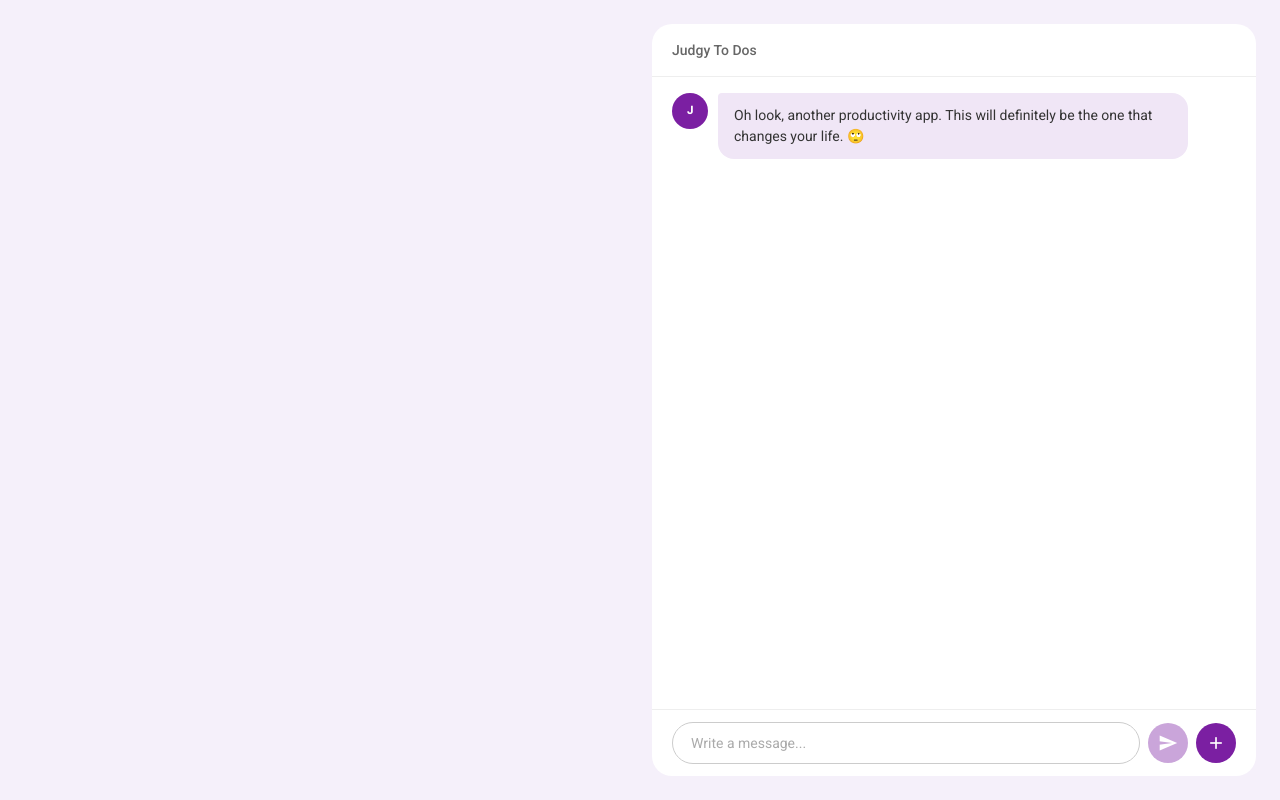
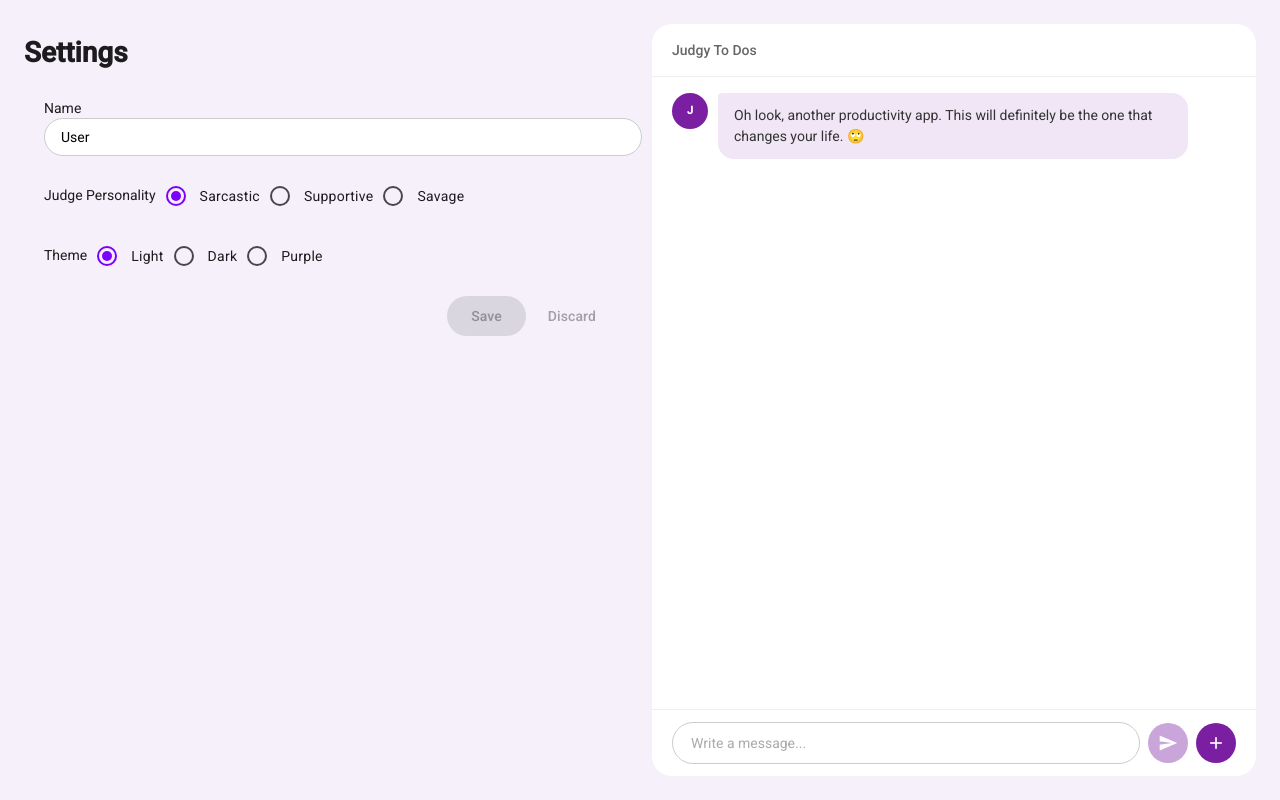
Before and after one commit to monik182/judgy-todo, an Angular app: page /settings in a window 1280 px wide. Before the commit this address led to /. Built offline with nearby package versions, Linux system fonts and the light colour scheme.

Commit message:
create settings component

```diff
--- a/src/app/app.routes.ts
+++ b/src/app/app.routes.ts
@@ -7,4 +7,9 @@ export const routes: Routes = [
     loadComponent: () =>
       import('./features/todos/todo.component').then((m) => m.TodoComponent),
   },
+  {
+    path: 'settings',
+    loadComponent: () =>
+      import('./features/settings/settings.component').then((m) => m.SettingsComponent),
+  },
 ];
--- /dev/null
+++ b/src/app/features/settings/settings-form.component.ts
@@ -0,0 +1,139 @@
+import { ChangeDetectionStrategy, Component, effect, inject, input, output, signal } from '@angular/core';
+import { form, required, FormField, FormRoot } from '@angular/forms/signals';
+import { SettingsData } from './settings.model';
+import { MatButtonModule } from '@angular/material/button';
+import { MatRadioModule } from '@angular/material/radio';
+
+@Component({
+  selector: 'app-settings-form',
+  imports: [FormField, FormRoot, MatButtonModule, MatRadioModule],
+  changeDetection: ChangeDetectionStrategy.OnPush,
+  template: `
+    <div class="settings-form">
+      <form [formRoot]="settingsForm">
+        <div class="form-field">
+          <label>
+            <span>Name</span>
+            <input type="text" [formField]="settingsForm.name" />
+          </label>
+        </div>
+
+        <div class="form-field">
+          <label>
+            <span>Judge Personality</span>
+            <mat-radio-group aria-label="Judge Personality" [formField]="settingsForm.judgePersonality">
+              <mat-radio-button value="sarcastic">Sarcastic</mat-radio-button>
+              <mat-radio-button value="supportive">Supportive</mat-radio-button>
+              <mat-radio-button value="savage">Savage</mat-radio-button>
+            </mat-radio-group>
+          </label>
+        </div>
+
+        <div class="form-field">
+          <label>
+            <span>Theme</span>
+            <mat-radio-group aria-label="Theme" [formField]="settingsForm.theme">
+              <mat-radio-button value="light">Light</mat-radio-button>
+              <mat-radio-button value="dark">Dark</mat-radio-button>
+              <mat-radio-button value="purple">Purple</mat-radio-button>
+            </mat-radio-group>
+          </label>
+        </div>
+
+        <div class="form-actions">
+          <button matButton="filled" type="submit" [disabled]="settingsForm().invalid() || !settingsForm().touched()">Save</button>
+          <button matButton="text" [disabled]="settingsForm().invalid() || !settingsForm().touched()" (click)="onDiscard()">Discard</button>
+        </div>
+      </form>
+      @if (settingsForm.name().invalid() && settingsForm.name().touched()) {
+      <div class="error">
+        @for (error of settingsForm.name().errors(); track error.kind) {
+          <span>{{ error.message }}</span>
+        }
+      </div>
+    }
+    </div>
+  `,
+  styles: `
+
+  .settings-form {
+    padding: 0 20px;
+  }
+    .error {
+      color: red;
+      font-size: 12px;
+      margin-top: 4px;
+      text-align: left;
+    }
+
+    .form-field {
+      display: flex;
+      flex-direction: column;
+      gap: 10px;
+    }
+
+    input {
+      outline: none;
+      width: 100%;
+      font-size: 14px;
+      font-family: inherit;
+      background: transparent;
+      flex: 1;
+      border: 1.5px solid #ccc;
+      border-radius: 24px;
+      padding: 10px 16px;
+      background: white;
+    }
+
+    form {
+      flex: 1;
+      display: flex;
+      flex-direction: column;
+      gap: 20px;
+      height: 100%;
+    }
+
+    .form-actions {
+      display: flex;
+      gap: 10px;
+      justify-content: flex-end;
+    }
+  `
+})
+export class SettingsFormComponent {
+
+  settingsOutput = output<SettingsData>();
+  initialValues = input<SettingsData>();
+  settingsModel = signal<SettingsData>({ name: '', judgePersonality: 'sarcastic', theme: 'light' });
+  settingsForm = form(this.settingsModel, (fieldPath) => {
+    required(fieldPath.name, { message: 'Name is required' });
+    required(fieldPath.judgePersonality, { message: 'Judge personality is required' });
+    required(fieldPath.theme, { message: 'Theme is required' });
+  }, {
+    submission: {
+      action: async (field) => {
+        this.settingsOutput.emit(field().value());
+      }
+    }
+  });
+
+  constructor() {
+    effect(() => {
+      this.settingsModel.set({
+        name: this.initialValues()?.name || '',
+        judgePersonality: this.initialValues()?.judgePersonality || 'sarcastic',
+        theme: this.initialValues()?.theme || 'light'
+      });
+    })
+  }
+
+  onDiscard() {
+    this.settingsForm().reset();
+    this.settingsModel.set({
+      name: this.initialValues()?.name || '',
+      judgePersonality: this.initialValues()?.judgePersonality || 'sarcastic',
+      theme: this.initialValues()?.theme || 'light'
+    });
+  }
+
+}
--- /dev/null
+++ b/src/app/features/settings/settings.component.ts
@@ -0,0 +1,38 @@
+import { ChangeDetectionStrategy, Component, inject } from '@angular/core';
+import { SettingsService } from './settings.service';
+import { SettingsFormComponent } from "./settings-form.component";
+
+@Component({
+  selector: 'app-settings',
+  changeDetection: ChangeDetectionStrategy.OnPush,
+  imports: [SettingsFormComponent],
+  template: `
+    <div class="settings-component">
+      <h1>Settings</h1>
+      <app-settings-form
+        [initialValues]="{
+          name: this.settingsService.name(),
+          judgePersonality: this.settingsService.judgePersonality(),
+          theme: this.settingsService.theme()
+        }"
+        (settingsOutput)="settingsService.updateSettings($event)"
+      />
+    </div>
+  `,
+  styles: `
+    .settings-component {
+      display: flex;
+      flex-direction: column;
+      gap: 16px;
+      height: 100%;
+    }
+
+    app-settings-form {
+      flex: 1;
+    }
+  `
+})
+export class SettingsComponent {
+  settingsService = inject(SettingsService);
+
+}
--- /dev/null
+++ b/src/app/features/settings/settings.service.ts
@@ -0,0 +1,42 @@
+import { Injectable, signal, effect } from '@angular/core';
+import { JudgePersonality, SettingsData, Theme } from './settings.model';
+
+const SETTINGS_KEY = 'settings';
+
+@Injectable({ providedIn: 'root' })
+export class SettingsService {
+  private _name = signal<string>("User")
+  private _judgePersonality = signal<JudgePersonality>("sarcastic")
+  private _theme = signal<Theme>("light")
+
+  readonly name = this._name.asReadonly();
+  readonly judgePersonality = this._judgePersonality.asReadonly();
+  readonly theme = this._theme.asReadonly();
+
+  constructor() {
+    const savedSettings = localStorage.getItem(SETTINGS_KEY);
+
+    if (savedSettings) {
+      const parsedData: SettingsData = JSON.parse(savedSettings)
+      this._name.set(parsedData.name || "User");
+      this._judgePersonality.set(parsedData.judgePersonality || "sarcastic");
+      this._theme.set(parsedData.theme || "light");
+    }
+
+    effect(() => {
+      const settings = {
+        name: this._name(),
+        judgePersonality: this._judgePersonality(),
+        theme: this._theme(),
+      };
+      localStorage.setItem(SETTINGS_KEY, JSON.stringify(settings));
+    });
+  }
+
+  updateSettings(data: SettingsData) {
+    this._name.set(data.name);
+    this._judgePersonality.set(data.judgePersonality);
+    this._theme.set(data.theme);
+  }
+
+}
```
Also changed, not shown: src/app/features/settings/settings.model.ts (added, +9 -0 lines).
